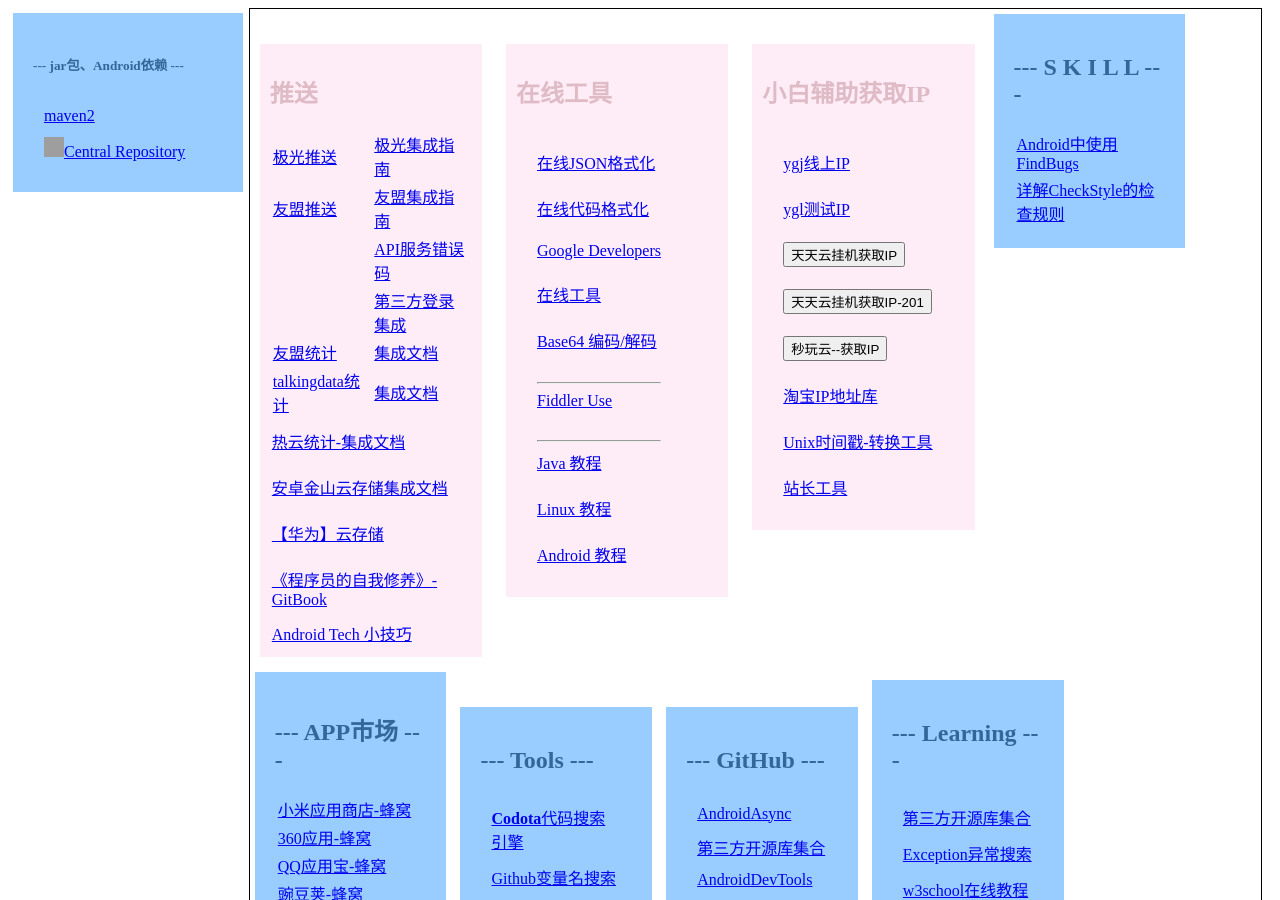
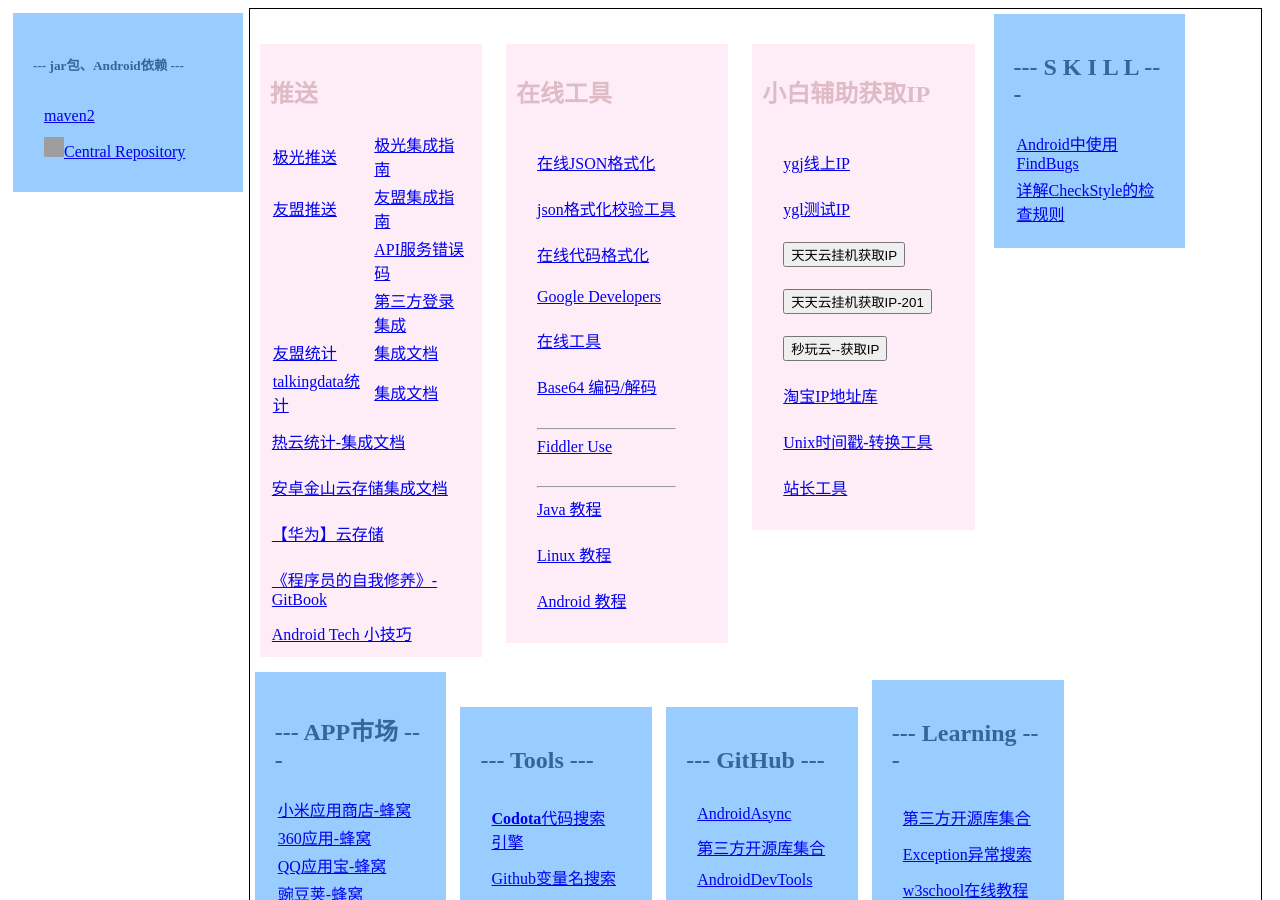
Before and after one commit to github201407/github201407.github.io, a Jekyll site: the page common.html, which Jekyll copies as it is, in a window 1280 px wide and 900 px high. Built offline with Jekyll 4.4.1, drawn with Linux system fonts in a browser that asks for light colours; grey boxes are pictures that could not be loaded.

Commit message:
添加：json格式化校验工具

```diff
--- a/common.html
+++ b/common.html
@@ -167,6 +167,9 @@
     <tbody>
      <tr>
       <td> <a href="http://www.bejson.com/jsonviewernew/" target="_blank">在线JSON格式化</a> </td>
+     </tr>
+     <tr>
+      <td> <a href="http://www.kjson.com/" target="_blank">json格式化校验工具</a> </td>
      </tr>
      <tr>
       <td> <a href="http://tool.oschina.net/codeformat/" target="_blank">在线代码格式化</a> </td>
```
